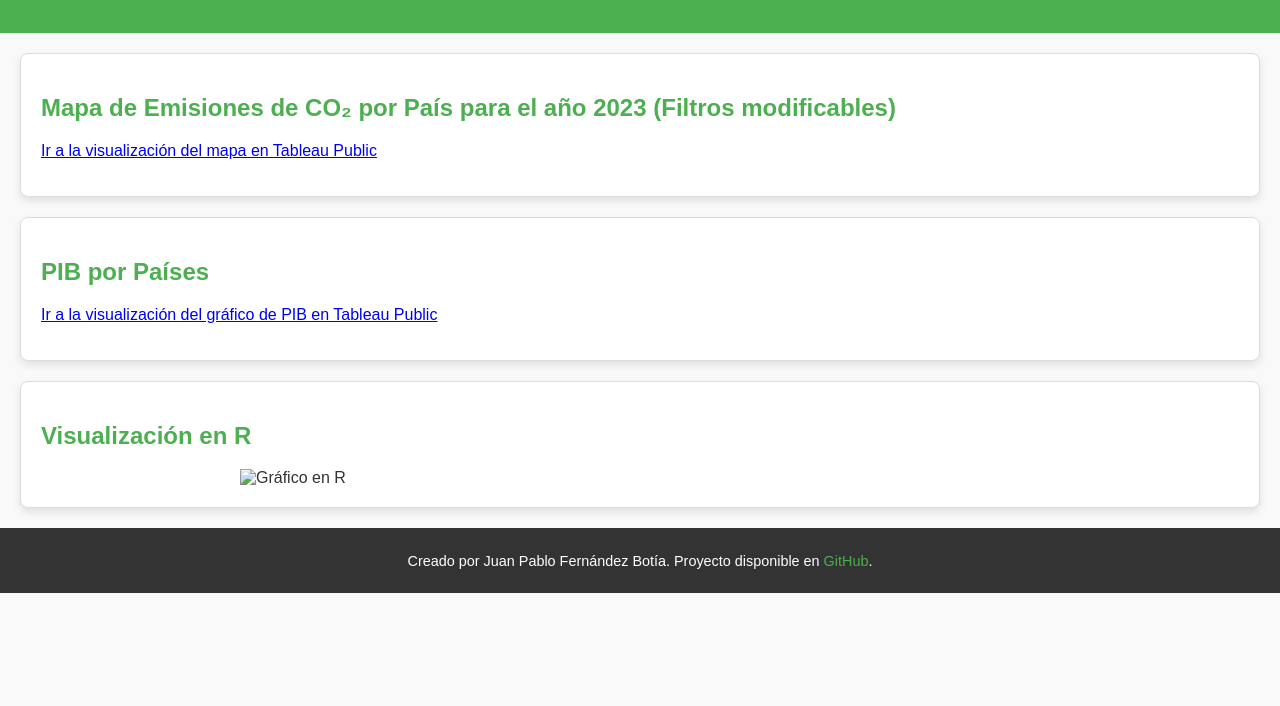
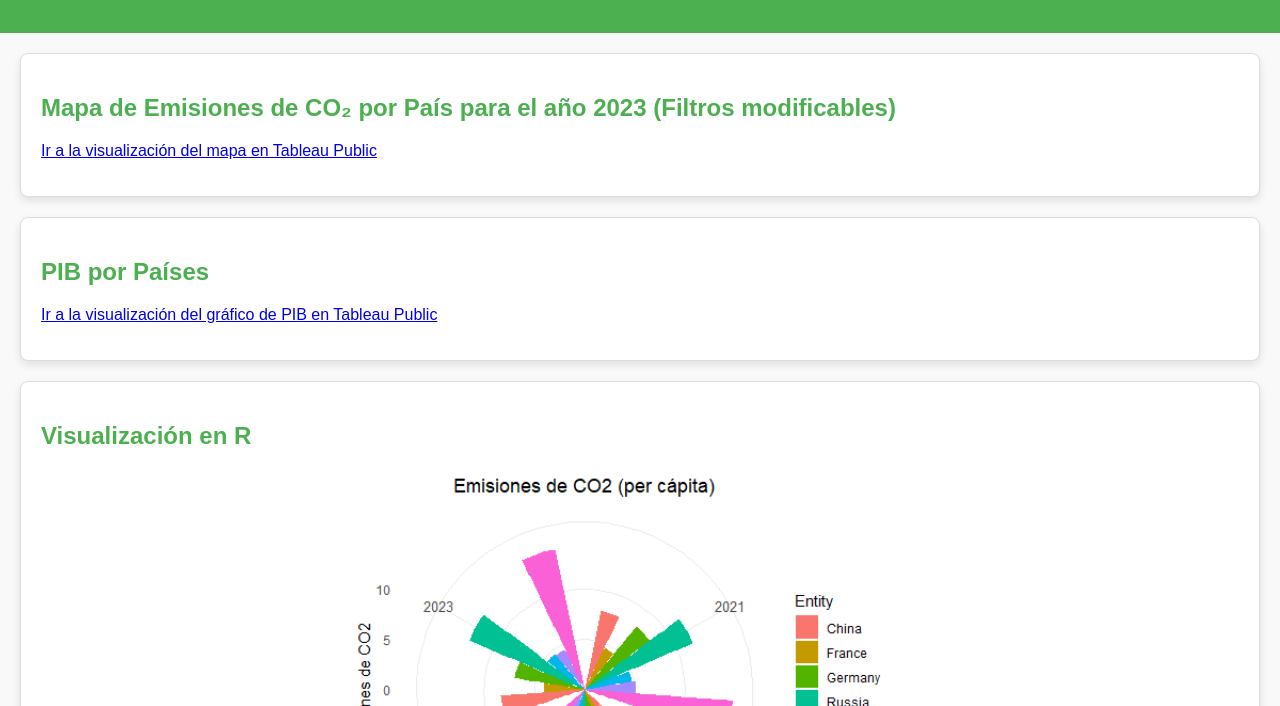
Before and after one commit to JuanPabloFdz/PEC2-Visualizaci-n-de-Datos.github.io, a plain HTML site: page index.html in a window 1280 px wide. Shown: the part 94-800 px from the top of the page. Drawn offline with Linux system fonts and the light colour scheme.

Commit message:
Update index.html

```diff
--- a/index.html
+++ b/index.html
@@ -35,7 +35,7 @@
     <!-- Visualización de R como imagen estática -->
     <section>
         <h2>Visualización en R</h2>
-        <img src="Rgplot.png" alt="Gráfico en R" width="800">
+        <img src="binary.png" alt="Gráfico en R" width="800">
     </section>
 
     <footer>
```
